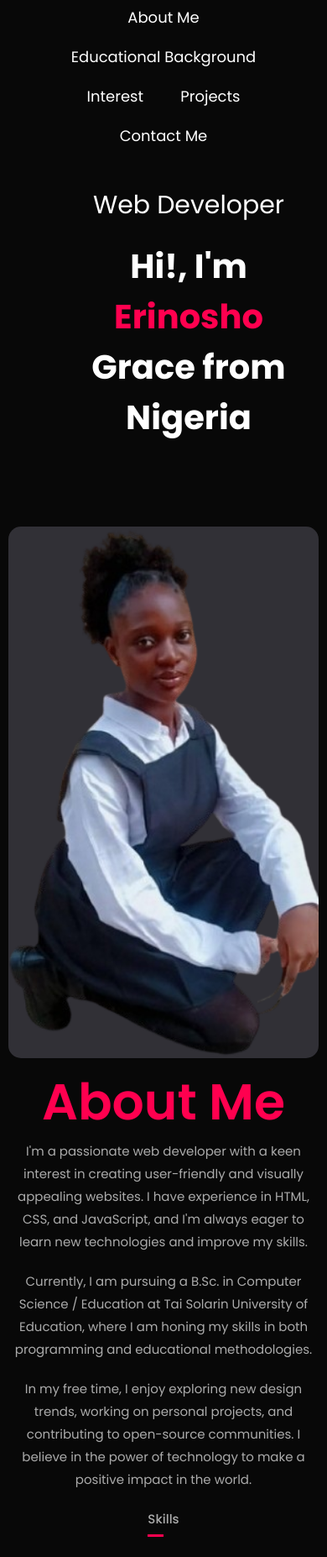
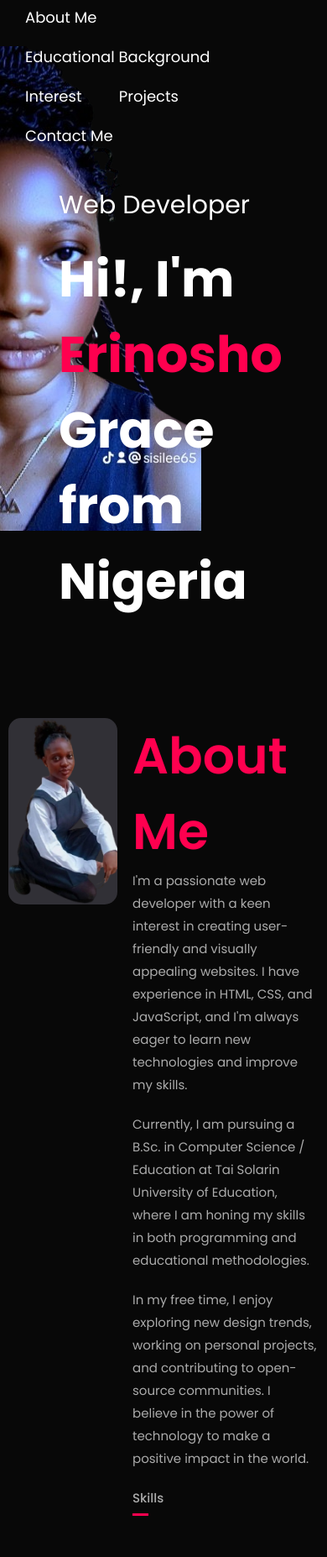
Before and after one commit to simbi-lee/Portfolio-Hackathon, a plain HTML site: page index.html in a window 390 px wide. Shown: the part 79-1933 px from the top of the page at 84% size. Drawn offline with Linux system fonts and the light colour scheme.

Commit message:
Update styles.css

```diff
--- a/styles.css
+++ b/styles.css
@@ -343,40 +343,3 @@ footer {
 .footer-container .social-icons a:hover {
   color: #fff;
 }
-
-/* CSS for samll screen */
-@media only screen and (max-width: 768px) {
-    .header-text h1 {
-        font-size: 40px;
-    }
-
-    #header {
-        height: auto;
-        background-image: url(images/background-mobile.png);
-        text-align: center;
-    }
-
-    .about-col-1, .about-col-2 {
-        flex-basis: 100%;
-        text-align: center;
-    }
-
-    .tab-titles {
-        flex-direction: column;
-        align-items: center;
-    }
-
-    .tab-links {
-        margin-right: 0;
-        margin-bottom: 20px;
-    }
-
-    .projects-list {
-        grid-template-columns: 1fr;
-    }
-
-    .contact-form {
-        width: 90%;
-        margin: auto;
-    }
-}
```
